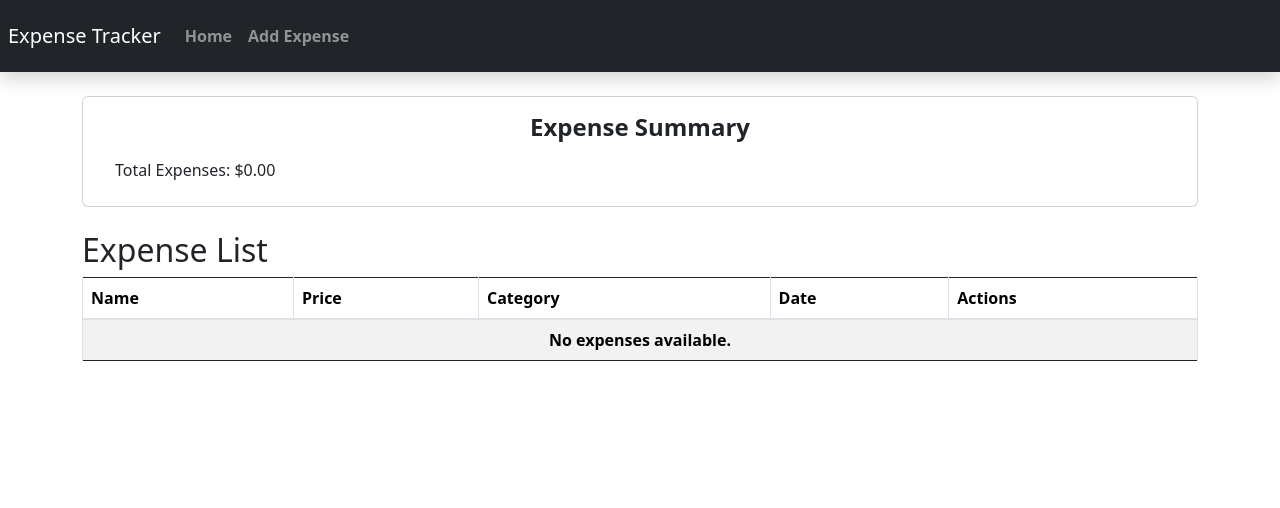
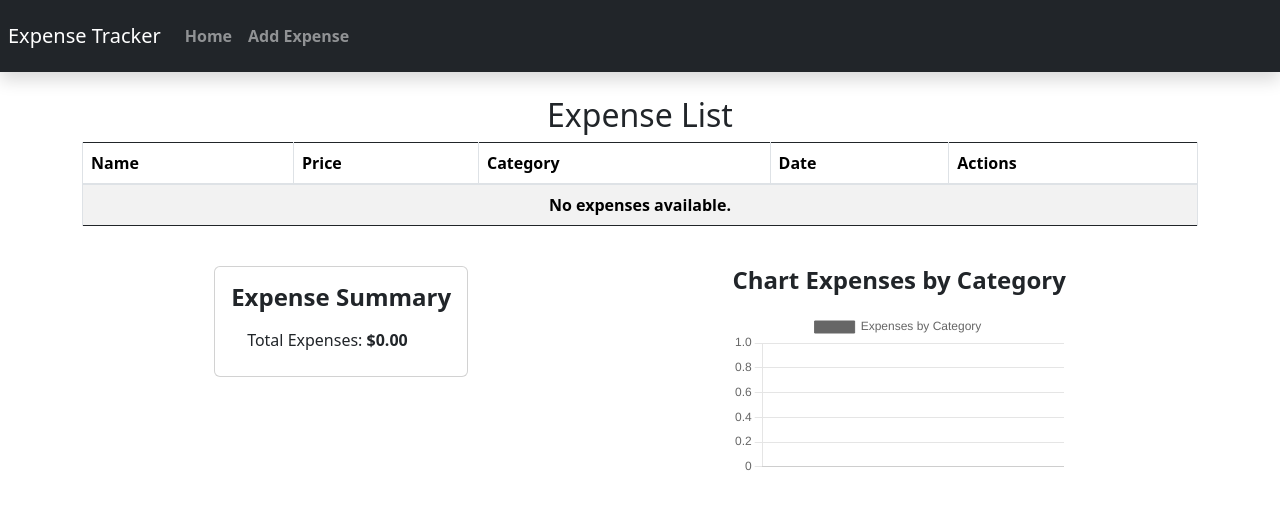
Before and after one commit to liamtrann/expense-tracker, a React (Create React App) app: page / in a window 1280 px wide. Shown: the top 508 px of the page. Built offline with nearby package versions, Linux system fonts and the light colour scheme.

Commit message:
add chart and thunk, sage

```diff
--- a/package.json
+++ b/package.json
@@ -7,6 +7,7 @@
     "@testing-library/jest-dom": "^5.17.0",
     "@testing-library/react": "^13.4.0",
     "@testing-library/user-event": "^13.5.0",
+    "@types/chart.js": "^2.9.41",
     "@types/jest": "^27.5.2",
     "@types/node": "^16.18.112",
     "bootstrap": "^5.3.3",
@@ -20,6 +21,7 @@
     "react-router-dom": "^6.26.2",
     "react-scripts": "^5.0.1",
     "redux": "^5.0.1",
+    "redux-saga": "^1.3.0",
     "redux-thunk": "^3.1.0",
     "typescript": "^4.9.5",
     "web-vitals": "^2.1.4"
--- /dev/null
+++ b/src/components/ExpenseChart.tsx
@@ -0,0 +1,67 @@
+import React from "react";
+import { Bar } from "react-chartjs-2";
+import { useSelector } from "react-redux";
+import { RootState } from "../redux/store";
+import { Expense } from "../type";
+import {
+  Chart,
+  LinearScale,
+  CategoryScale,
+  BarElement,
+  Tooltip,
+  Legend,
+} from "chart.js";
+
+Chart.register(LinearScale, CategoryScale, BarElement, Tooltip, Legend);
+
+const ExpenseChart: React.FC = () => {
+  const expenses: Expense[] = useSelector((state: RootState) => state.expenses);
+
+  const categories: string[] = [
+    ...new Set(expenses.map((exp) => exp.category)),
+  ];
+
+  const categoryTotals: number[] = categories.map((category) =>
+    expenses
+      .filter((exp) => exp.category === category)
+      .reduce((acc: number, exp: Expense) => acc + Number(exp.price), 0)
+  );
+
+  const colors = ["red", "yellow", "blue", "green", "orange", "purple"];
+
+  const datasetColors = categoryTotals.map(
+    (_, index) => colors[index % colors.length]
+  );
+
+  const data = {
+    labels: categories,
+    datasets: [
+      {
+        label: "Expenses by Category",
+        data: categoryTotals,
+        backgroundColor: datasetColors,
+        borderColor: datasetColors.map((color) => color.replace("0.6", "1")),
+        borderWidth: 1,
+      },
+    ],
+  };
+
+  const options = {
+    scales: {
+      y: {
+        beginAtZero: true,
+      },
+    },
+  };
+
+  return (
+    <div className="d-flex flex-column align-items-center">
+      <h4 className="text-center mb-3 fw-bold">Chart Expenses by Category</h4>
+      <div className="w-100" style={{ maxWidth: "600px" }}>
+        <Bar data={data} options={options} />
+      </div>
+    </div>
+  );
+};
+
+export default ExpenseChart;
--- a/src/components/ExpenseSummary.tsx
+++ b/src/components/ExpenseSummary.tsx
@@ -19,6 +19,7 @@ const ExpenseSummary: React.FC = () => {
   const expensesByCategory = calculateExpensesByCategory(expenses);
 
   return (
+    <div className="d-flex justify-content-center align-items-center">
       <Card className="mb-4">
         <Card.Body>
           <Card.Title className="text-center fw-bold fs-4">
@@ -26,7 +27,7 @@ const ExpenseSummary: React.FC = () => {
           </Card.Title>
           <ListGroup variant="flush">
             <ListGroup.Item>
-            Total Expenses: ${formatPrice(totalExpenses)}
+              Total Expenses: <strong>${formatPrice(totalExpenses)}</strong>
             </ListGroup.Item>
             {Object.keys(expensesByCategory).map((category) => (
               <ListGroup.Item key={category}>
@@ -37,6 +38,7 @@ const ExpenseSummary: React.FC = () => {
           </ListGroup>
         </Card.Body>
       </Card>
+    </div>
   );
 };
 
--- a/src/components/ExpenseTable.tsx
+++ b/src/components/ExpenseTable.tsx
@@ -26,7 +26,7 @@ const ExpenseTable: React.FC = () => {
 
   return (
     <div>
-      <h2>Expense List</h2>
+      <h2 style={{ textAlign: "center" }}>Expense List</h2>
       <DataTable
         columns={columns}
         data={tableData}
--- a/src/components/index.ts
+++ b/src/components/index.ts
@@ -3,3 +3,4 @@ export * from "./DatePickerField";
 export * from "./ExpenseForm";
 export * from "./ExpenseSummary";
 export * from "./ExpenseTable";
+export * from "./ExpenseChart";
--- a/src/pages/ExpenseList.tsx
+++ b/src/pages/ExpenseList.tsx
@@ -1,12 +1,20 @@
 import React from "react";
+import ExpenseTable from "../components/ExpenseTable";
 import ExpenseSummary from "../components/ExpenseSummary";
-import ExpenseTable from "../components/ExpenseTable";
+import ExpenseChart from "../components/ExpenseChart";
 
 const ExpenseList: React.FC = () => {
   return (
     <div>
-      <ExpenseSummary />
       <ExpenseTable />
+      <div className="d-flex flex-wrap justify-content-between align-items-start mt-4">
+        <div className="flex-grow-1 d-flex justify-content-center mb-2 mb-md-0">
+          <ExpenseSummary />
+        </div>
+        <div className="flex-grow-1 d-flex justify-content-center mb-2 mb-md-0">
+          <ExpenseChart />
+        </div>
+      </div>
     </div>
   );
 };
--- a/src/redux/expensesSlice.ts
+++ b/src/redux/expensesSlice.ts
@@ -1,9 +1,16 @@
-import { createSlice, PayloadAction } from "@reduxjs/toolkit";
+import { createSlice, PayloadAction, createAsyncThunk } from "@reduxjs/toolkit";
 import { Expense } from "../type";
 
-// Define the initial state type
 const initialState: Expense[] = JSON.parse(
   localStorage.getItem("expenses") || "[]"
+);
+
+export const loadExpenses = createAsyncThunk(
+  "expenses/loadExpenses",
+  async () => {
+    const expenses = JSON.parse(localStorage.getItem("expenses") || "[]");
+    return expenses as Expense[];
+  }
 );
 
 const expensesSlice = createSlice({
--- a/src/redux/index.ts
+++ b/src/redux/index.ts
@@ -1,2 +1,3 @@
 export * from "./store";
+export * from "./saga";
 export * from "./expensesSlice";
--- /dev/null
+++ b/src/redux/saga.ts
@@ -0,0 +1,23 @@
+import { put, takeEvery, all } from "redux-saga/effects";
+import { loadExpenses } from "./expensesSlice";
+
+function* loadExpensesSaga() {
+  try {
+    const expenses = JSON.parse(localStorage.getItem("expenses") || "[]");
+    yield put({ type: loadExpenses.fulfilled.type, payload: expenses });
+  } catch (error) {
+    console.error("Error loading expenses:", error);
+    yield put({
+      type: loadExpenses.rejected.type,
+      error: "Failed to load expenses",
+    });
+  }
+}
+
+export function* watchLoadExpenses() {
+  yield takeEvery("expenses/loadExpenses", loadExpensesSaga);
+}
+
+export default function* rootSaga() {
+  yield all([watchLoadExpenses()]);
+}
--- a/src/redux/store.ts
+++ b/src/redux/store.ts
@@ -1,12 +1,20 @@
+// store.ts
 import { configureStore } from "@reduxjs/toolkit";
+import createSagaMiddleware from "redux-saga";
 import expensesReducer from "./expensesSlice";
+import rootSaga from "./saga";
+
+const sagaMiddleware = createSagaMiddleware();
 
 const store = configureStore({
   reducer: {
     expenses: expensesReducer,
   },
+  middleware: (getDefaultMiddleware) =>
+    getDefaultMiddleware().concat(sagaMiddleware),
 });
 
+sagaMiddleware.run(rootSaga);
+
 export type RootState = ReturnType<typeof store.getState>;
-
 export default store;
--- a/tsconfig.json
+++ b/tsconfig.json
@@ -1,6 +1,6 @@
 {
   "compilerOptions": {
-    "target": "es5",
+    "target": "es2015",
     "lib": [
       "dom",
       "dom.iterable",
```
Also changed, not shown: 1 other file (tests, documents, lock files or other folders). Lines whose indentation alone changed are shown as unchanged.
